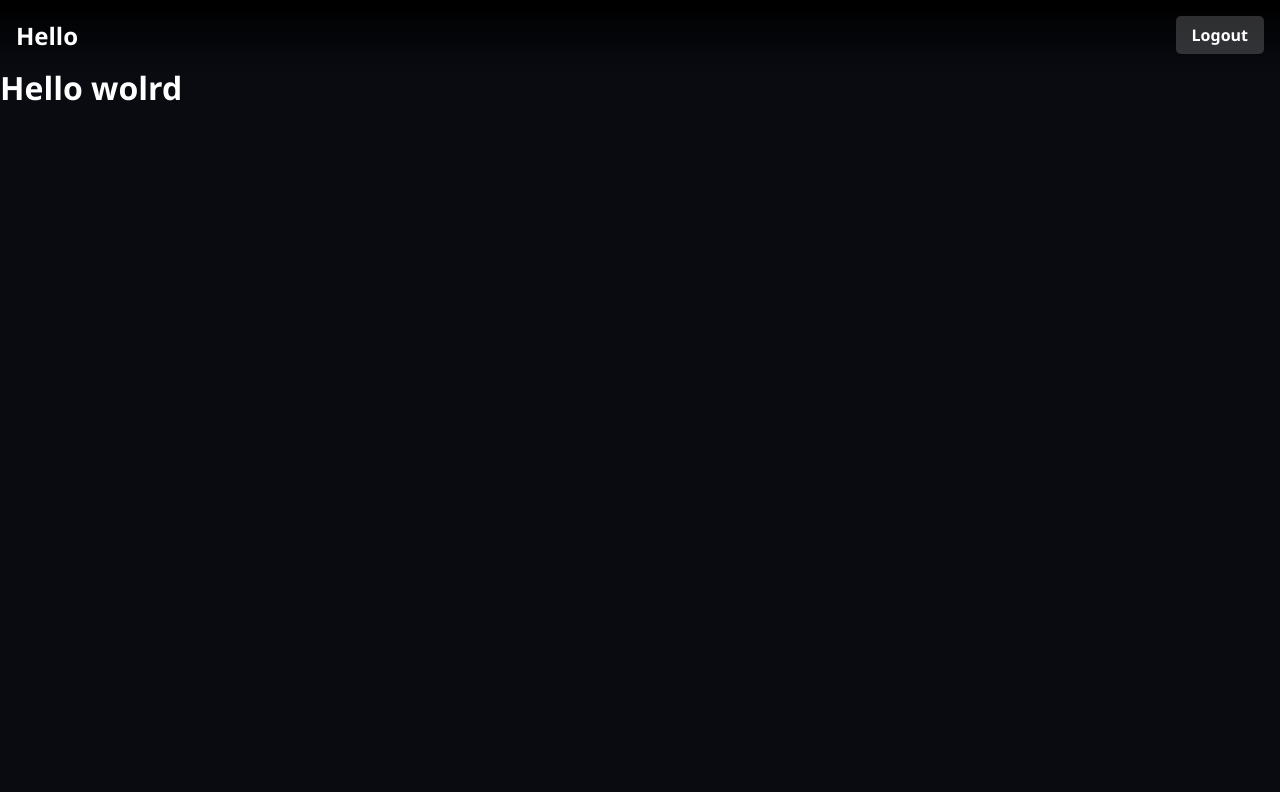
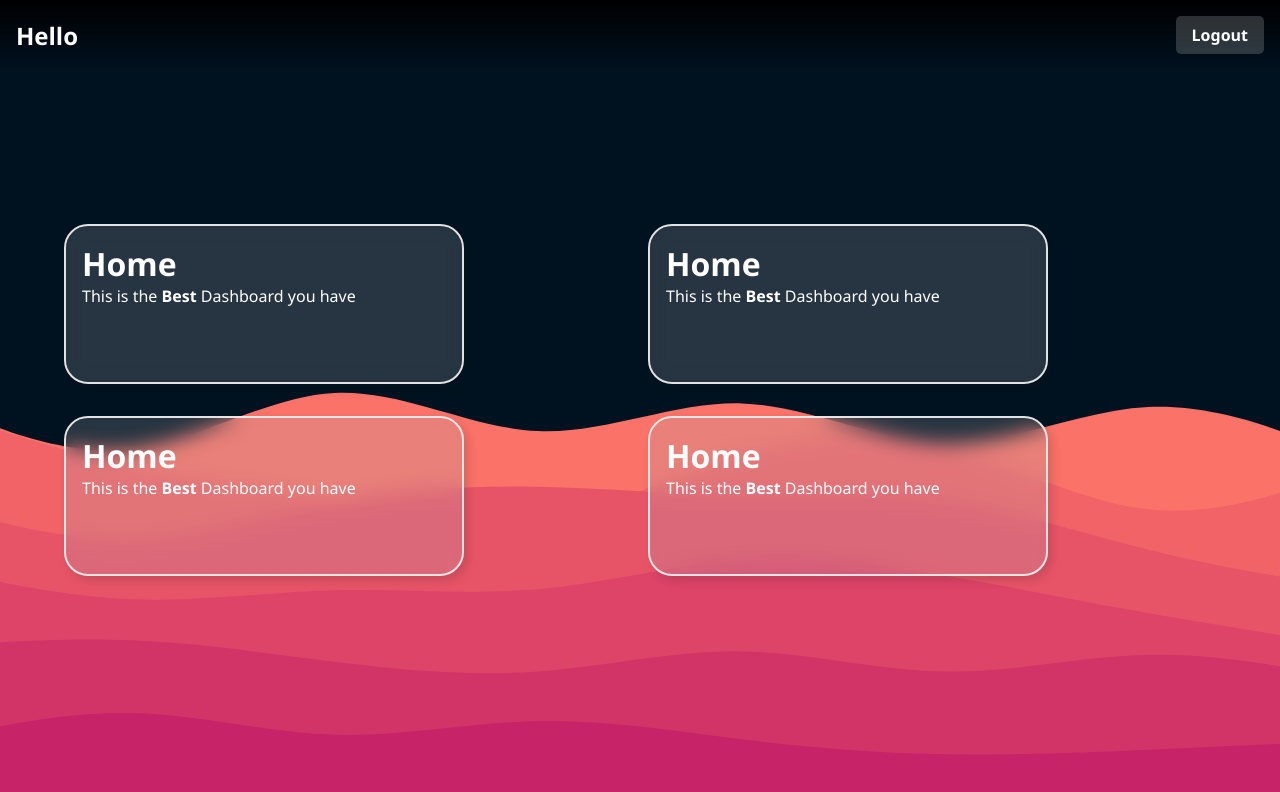
Before and after one commit to McNobby/HomeDash, a Vue app in the folder apps/frontend/: page / in a window 1280 px wide. Shown: the top 792 px of the page. Built offline with nearby package versions, Linux system fonts and the light colour scheme; no server answers; sample sign-in values are in the browser's storage.

Commit message:
Changed backgroudn and base styling

```diff
--- a/apps/frontend/src/App.vue
+++ b/apps/frontend/src/App.vue
@@ -1,5 +1,3 @@
-
-
 <template>
 
      <nav v-if="AuthStore.isLoggedIn()">
--- a/apps/frontend/src/pages/Home.vue
+++ b/apps/frontend/src/pages/Home.vue
@@ -1,8 +1,32 @@
 <template>
-    <br>
-    <br>
-    <br>
-    <h1>Hello wolrd</h1>
+    <div class="center">
+        <div class="home">
+            <div class="glass card">
+                <h1>Home</h1>
+                <p>
+                    This is the <strong>Best</strong> Dashboard you have
+                </p>
+            </div>
+            <div class="glass card">
+                <h1>Home</h1>
+                <p>
+                    This is the <strong>Best</strong> Dashboard you have
+                </p>
+            </div>
+            <div class="glass card">
+                <h1>Home</h1>
+                <p>
+                    This is the <strong>Best</strong> Dashboard you have
+                </p>
+            </div>
+            <div class="glass card">
+                <h1>Home</h1>
+                <p>
+                    This is the <strong>Best</strong> Dashboard you have
+                </p>
+            </div>
+        </div>
+    </div>
 </template>
 
 
@@ -13,3 +37,15 @@ export default defineComponent({
 })
 
 </script>
+
+<style scoped lang="scss">
+
+.home{
+    display: grid;
+    width: 90%;
+    gap: 2rem 1rem;
+    margin: 0 auto;
+    grid-template-columns: repeat(auto-fit, minmax(25rem, 1fr));
+}
+
+</style>
--- a/apps/frontend/src/pages/Login.vue
+++ b/apps/frontend/src/pages/Login.vue
@@ -1,6 +1,6 @@
 <template>
     <div class="center-wrap">
-        <div class="glass card login">
+        <div class="glass login">
             <h2>Login</h2>
             <form @submit="ev => login(ev)">
                 <input required type="text" placeholder="Username" v-model="username">
--- a/apps/frontend/src/style.scss
+++ b/apps/frontend/src/style.scss
@@ -6,13 +6,46 @@
 
 :root {
   font-family: 'Segoe UI', Tahoma, Geneva, Verdana, sans-serif;
-  background-color: #090b11;
+}
+
+body {
+    background-color: #090b11;
+  background-image: url('/waves.svg');
+  background-repeat: no-repeat;
+  background-position: center;
+  background-size: cover;
   color: #fff;
+  height: 100vh;
+  height: 100vdh;
+}
+
+#app {
+  height: 100%;
 }
 
 .glass {
   backdrop-filter: blur(10px);
   border-radius: 2rem;
-  box-shadow: inset 0 0 8em 8em rgba(65, 69, 71, 0.425), 4px 5px 10px rgba(20, 20, 20, 0.445);
-  border: 1px solid rgba(82, 82, 82, 0.938);
+  box-shadow: inset 0 0 8em 7em rgba(172, 177, 180, 0.219), 4px 5px 10px rgba(20, 20, 20, 0.144);
+  border: 2px solid rgba(241, 241, 241, 0.938);
 }
+
+.center {
+  display: flex;
+  justify-content: center;
+  align-items: center;
+  height: 100%;
+}
+
+.card {
+  width: 25rem;
+  height: 10rem;
+  padding: 1rem;
+  border-radius: 1.5rem;
+  transition: all 0.2s ease-in-out;
+
+  &:hover {
+    transform: scale(1.02);
+
+  }
+}
```
Also changed, not shown: apps/frontend/public/waves.svg (added).
